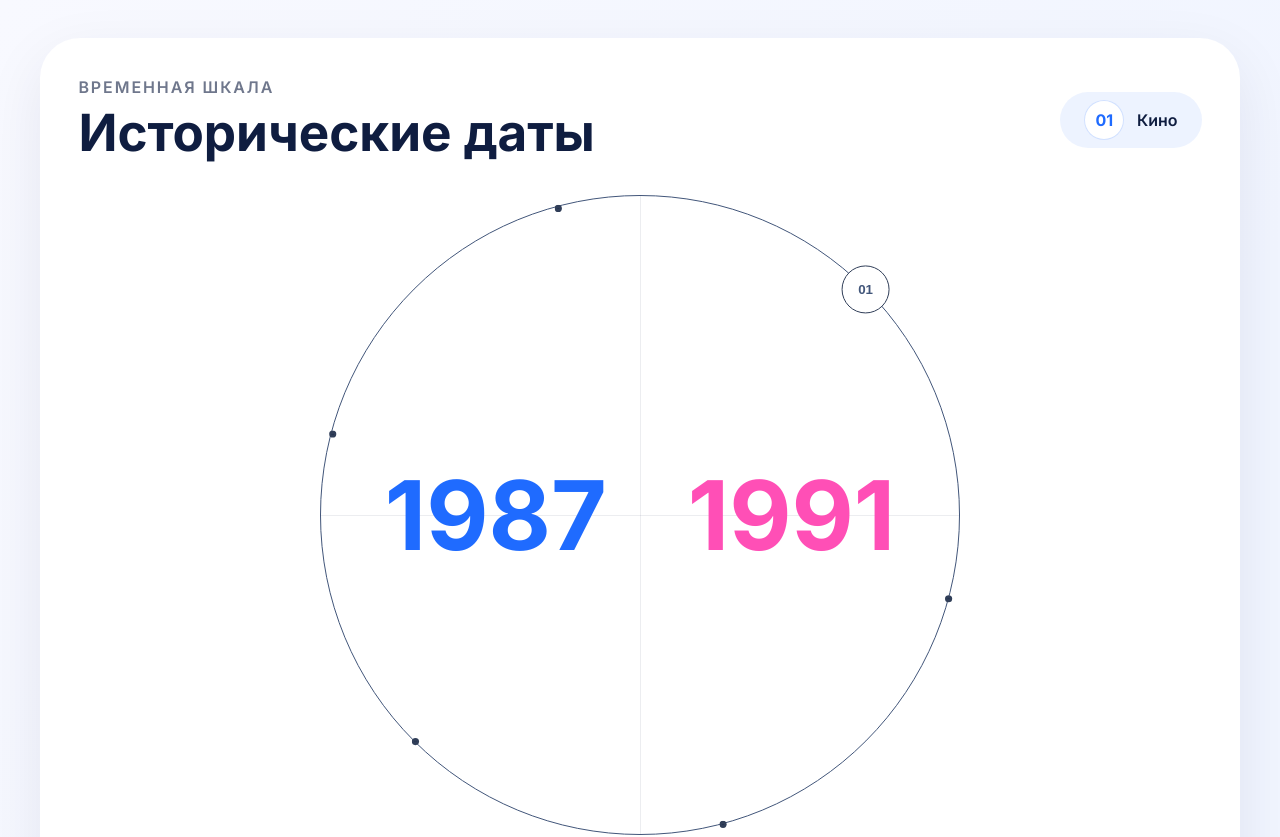
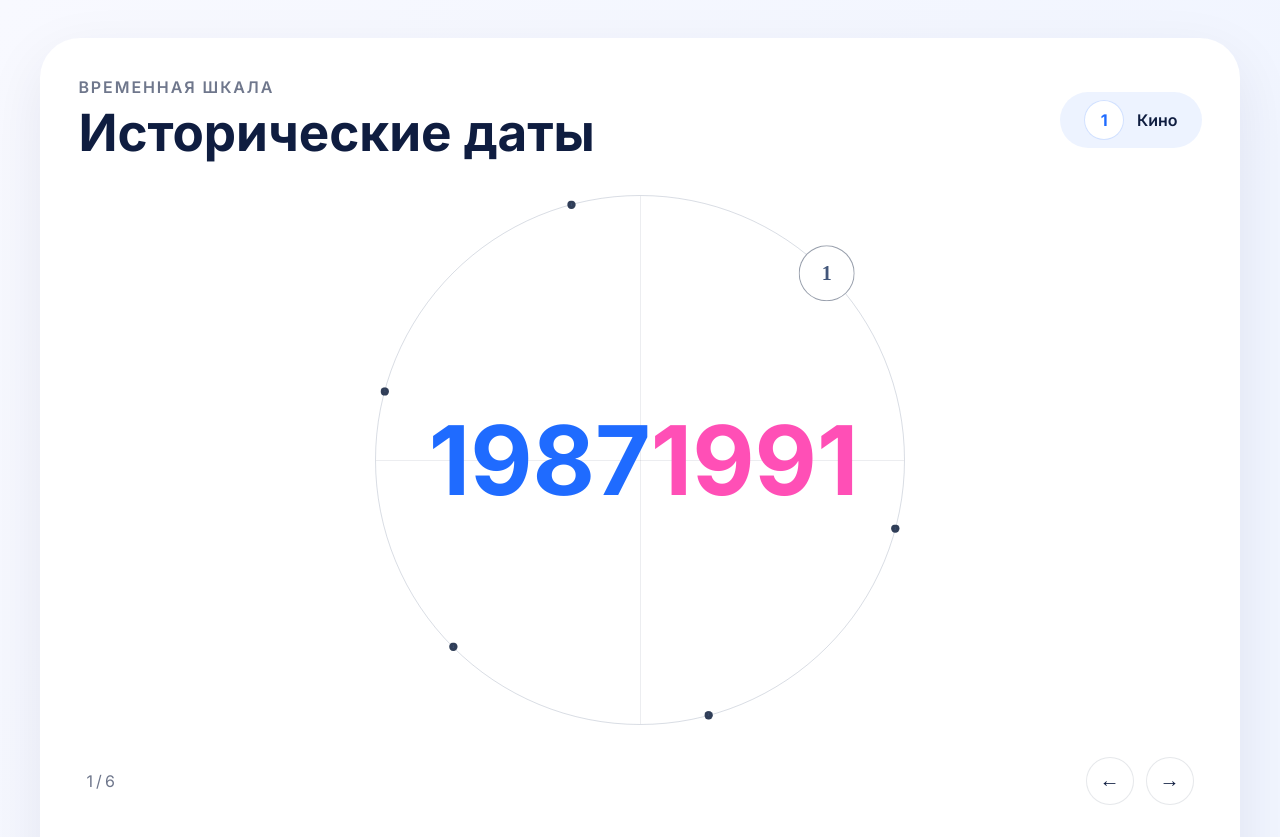
Before and after one commit to Mikhail-Novikov/timeline-historical-dates, a React app: page / in a window 1280 px wide. Shown: the top 837 px of the page. Built offline with nearby package versions, Linux system fonts and the light colour scheme.

Commit message:
upd: marker & orbit

```diff
--- a/src/components/TimelineBlock/TimelineBlock.scss
+++ b/src/components/TimelineBlock/TimelineBlock.scss
@@ -1,11 +1,14 @@
 :root {
   --timeline-white: #ffffff;
   --timeline-bg: #f0f3ff;
+  --timeline-orbit: rgb(66, 86, 122, 0.2);
+  --timeline-marker: rgba(48, 62, 88, 0.5);
   --timeline-border: rgba(15, 28, 62, 0.08);
   --black-blue: #42567A;
   --timeline-pink: #ff4fb6;
   --timeline-text: #0f1d40;
-  --timeline-muted: rgba(15, 29, 64, 0.6);
+  --timeline-muted: #42567a;
+  --box-shadow-color: --timeline-marker;
 }
 
 .timeline-block {
@@ -74,20 +77,13 @@
 }
 
 .timeline-block__orbit {
-  width: min(640px, 90vw);
+  width: min(530px, 90vw);
   aspect-ratio: 1;
   align-self: center;
   position: relative;
   --orbit-rotation: 0deg;
   border-radius: 50%;
-  border: 1px solid #42567A;
-}
-
-.timeline-block__orbit-circle {
-  position: absolute;
-  inset: 12%;
-  border-radius: 50%;
-  border: 1px solid var(--timeline-border);
+  border: 1px solid var(--timeline-orbit);
 }
 
 .timeline-block__orbit-track {
@@ -139,17 +135,22 @@
 }
 
 .timeline-block__orbit-marker {
+  font-family: PT Sans;
+  font-size: 20px;
+  font-weight: 400;
+  color: var(--black-blue);
+  line-height: 30px;
   position: absolute;
-  width: 48px;
-  height: 48px;
-  margin: -24px;
+  width: 56px;
+  height: 56px;
+  margin: -28px;
   border-radius: 50%;
-  border: 1px solid transparent;
+  border: none;
   background: transparent;
-  color: var(--timeline-muted);
   font-weight: 600;
   padding: 0;
   cursor: pointer;
+  transform: rotate(calc(-1 * var(--orbit-rotation))) !important;
 }
 
 .timeline-block__orbit-marker:not(.is-active) span {
@@ -158,23 +159,22 @@
   justify-content: center;
   align-items: center;
   border-radius: 50%;
-  width: 48px;
-  height: 48px;
+  border-color: transparent;
+  box-shadow: inset 0 0 0 1px var(--timeline-marker);
+  width: 100%;
+  height: 100%;
   transform: scale(.15);
   will-change: transform, background-color, border;
 }
 
-.timeline-block__orbit-marker {
-  border: 1px solid transparent;
-  transform: rotate(calc(-1 * var(--orbit-rotation))) !important;
-}
-
 .timeline-block__orbit-marker.is-active {
-  border: 1px solid #303E58;
+  box-shadow: inset 0 0 0 1px var(--timeline-marker);
   background-color: #ffffff;
+  cursor: default;
 
   span {
     color: var(--black-blue);
+    box-shadow: inset 0 0 0 1px transparent;
   }
 }
 
--- a/src/components/TimelineBlock/TimelineBlock.tsx
+++ b/src/components/TimelineBlock/TimelineBlock.tsx
@@ -19,7 +19,7 @@ type OrbitPoint = {
   angle: number;
 };
 
-const formatCounter = (value: number) => value.toString().padStart(2, '0');
+const formatCounter = (value: number) => value.toString();
 
 const TimelineBlock: React.FC<TimelineBlockProps> = ({ title, periods }) => {
   const [activeIndex, setActiveIndex] = useState(0);
@@ -112,13 +112,13 @@ const TimelineBlock: React.FC<TimelineBlockProps> = ({ title, periods }) => {
           gsap.set(span, {
             scale: 0.15,
             backgroundColor: '#303E58',
-            border: 'none'
+            borderColor: 'none'
           });
         } else {
           const tween = gsap.to(span, {
             scale: 0.15,
             backgroundColor: '#303E58',
-            border: 'none',
+            borderColor: 'none',
             duration: 0.4,
             ease: 'power2.in'
           });
@@ -242,7 +242,6 @@ const TimelineBlock: React.FC<TimelineBlockProps> = ({ title, periods }) => {
       gsap.to(span, {
         scale: 1,
         backgroundColor: '#ffffff',
-        border: '1px solid #303E58',
         duration: .4,
         ease: 'power1.in'
       });
@@ -251,7 +250,6 @@ const TimelineBlock: React.FC<TimelineBlockProps> = ({ title, periods }) => {
       gsap.to(span, {
         scale: 0.15,
         backgroundColor: '#303E58',
-        border: 'none',
         duration: .4,
         ease: 'power1.in'
       });
```
Also changed, not shown: design/Desktop.jpg (added).
